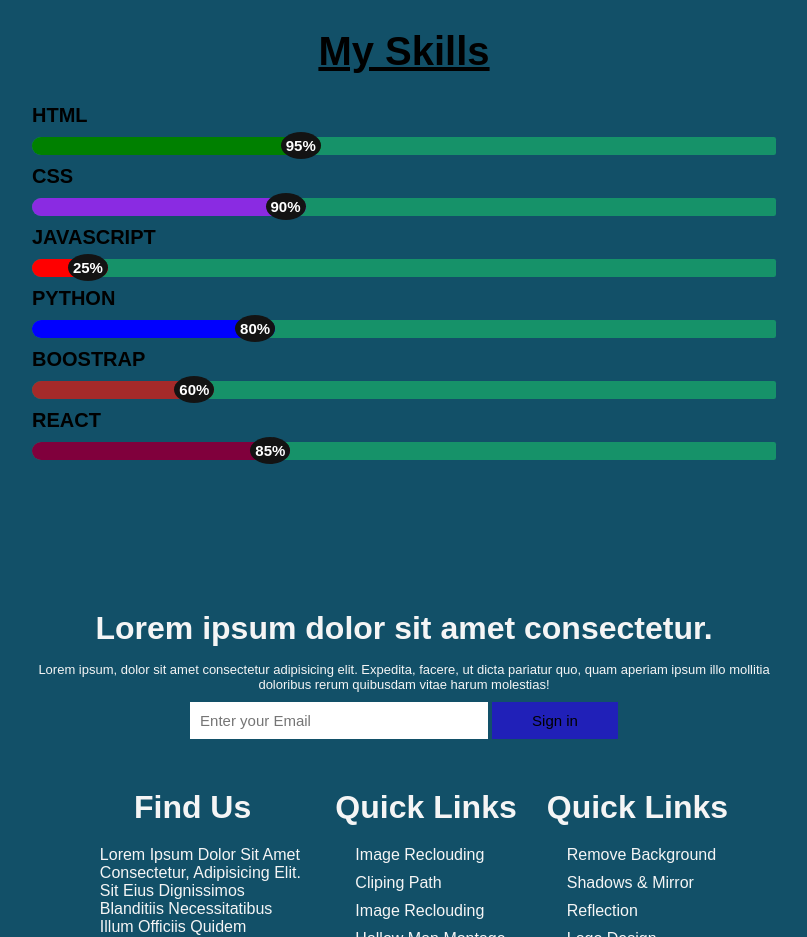
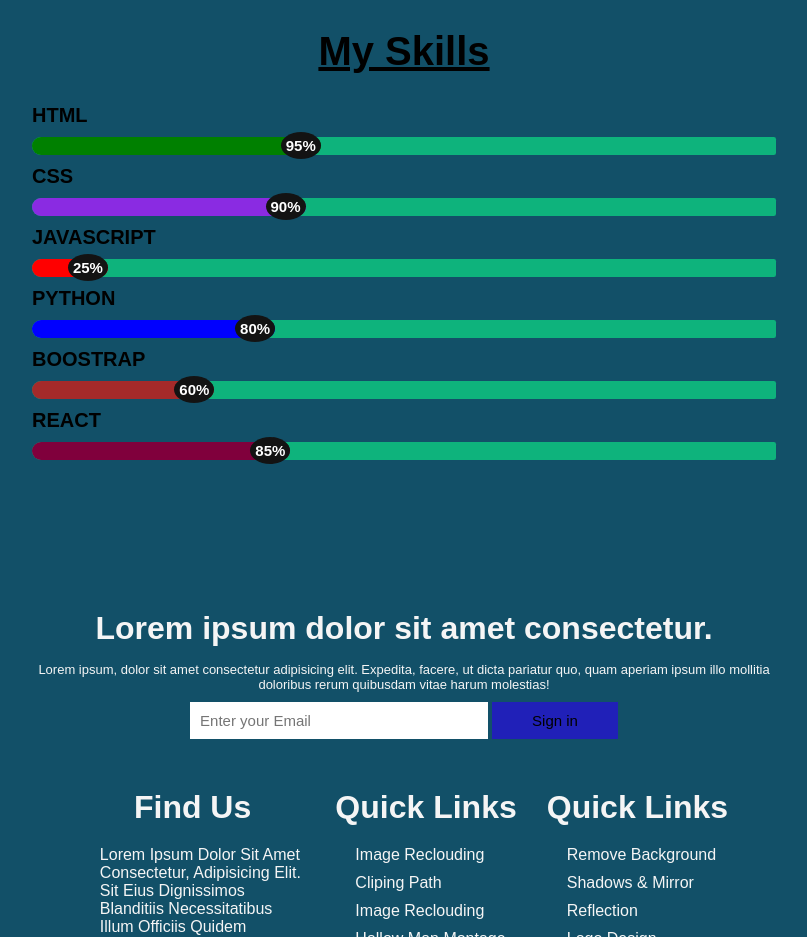
Before and after one commit to bachchumiah/flexbox, a plain HTML site: page index.html in a window 1280 px wide. Shown: the part 1960-2897 px from the top of the page, without its empty margins (236-1043 px from the left). Drawn offline with Linux system fonts and the light colour scheme.

Commit message:
css added

```diff
--- a/styles.css
+++ b/styles.css
@@ -279,7 +279,7 @@ button:hover{
 }
 .skill .progress-bar{
     width: 100%;
-    background-color: #169269;
+    background-color: #0eb37c;
     border-radius: 20px 5px 5px 20px;
     text-align: right;
 }
```
